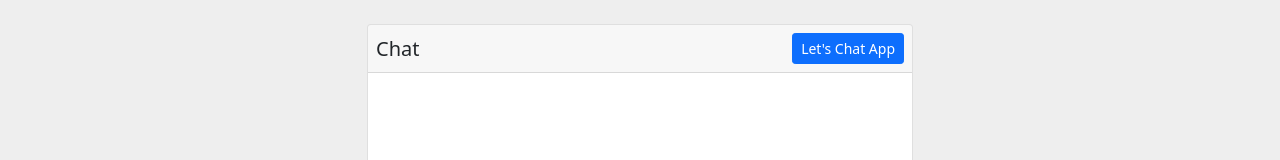
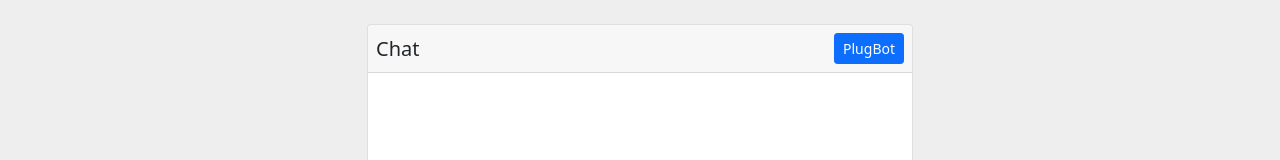
Before and after one commit to the-dimensionless/test-gpt3, a browser extension: page chrome_ext/index.html in a window 1280 px wide. Shown: the top 160 px of the page. Drawn offline with nearby package versions, Linux system fonts and the light colour scheme.

```diff
--- a/chrome_ext/index.html
+++ b/chrome_ext/index.html
@@ -15,8 +15,7 @@
               <div class="card" id="chat2">
                 <div class="card-header d-flex justify-content-between align-items-center p-2">
                   <h5 class="mb-0">Chat</h5>
-                  <button type="button" class="btn btn-primary btn-sm" data-mdb-ripple-color="dark">Let's Chat
-                    App</button>
+                  <button type="button" class="btn btn-primary btn-sm" data-mdb-ripple-color="dark">PlugBot</button>
                 </div>
                 <div class="card-body" data-mdb-perfect-scrollbar="true" style="position: relative; height: 150px; width: 400px;overflow: scroll;">
 
```
Also changed, not shown: chrome_ext/images/b128.png (added), chrome_ext/images/b16.png (added), chrome_ext/images/b32.png (added), chrome_ext/images/b48.png (added), chrome_ext/manifest.json.
